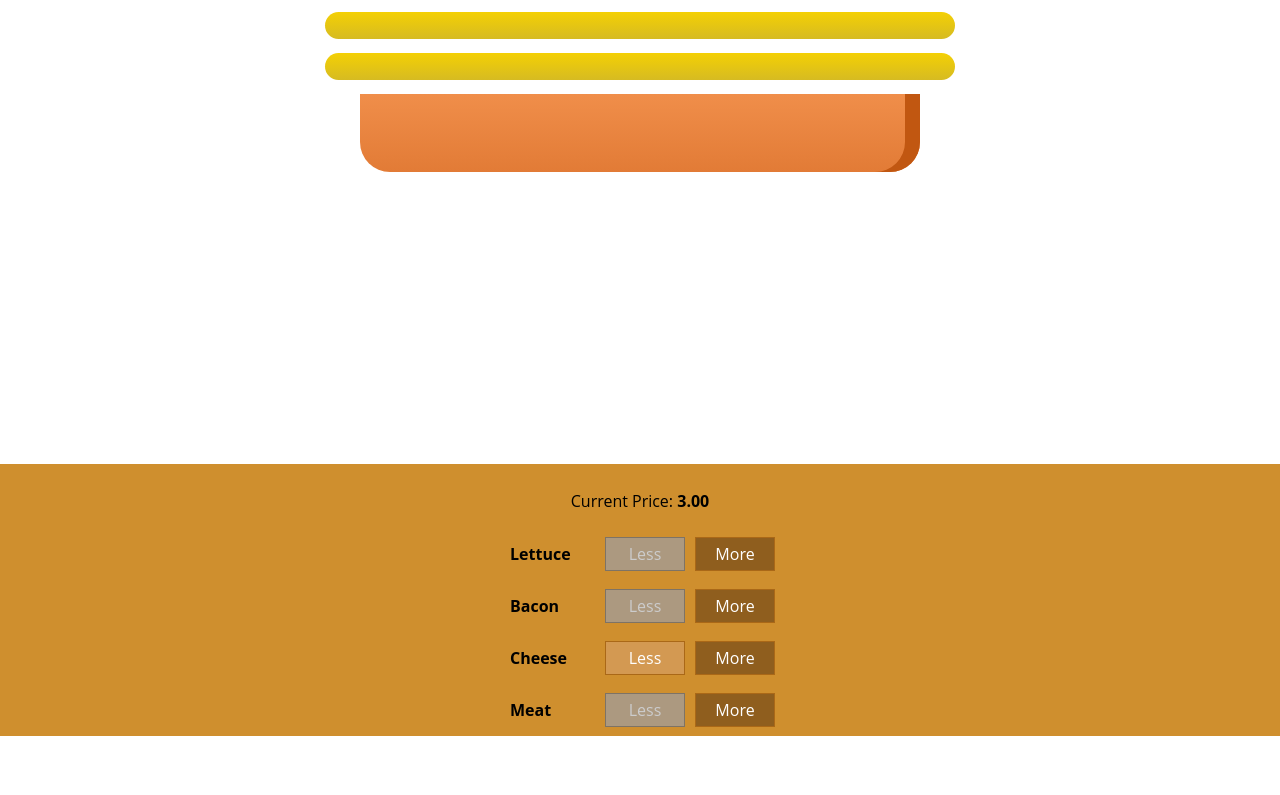
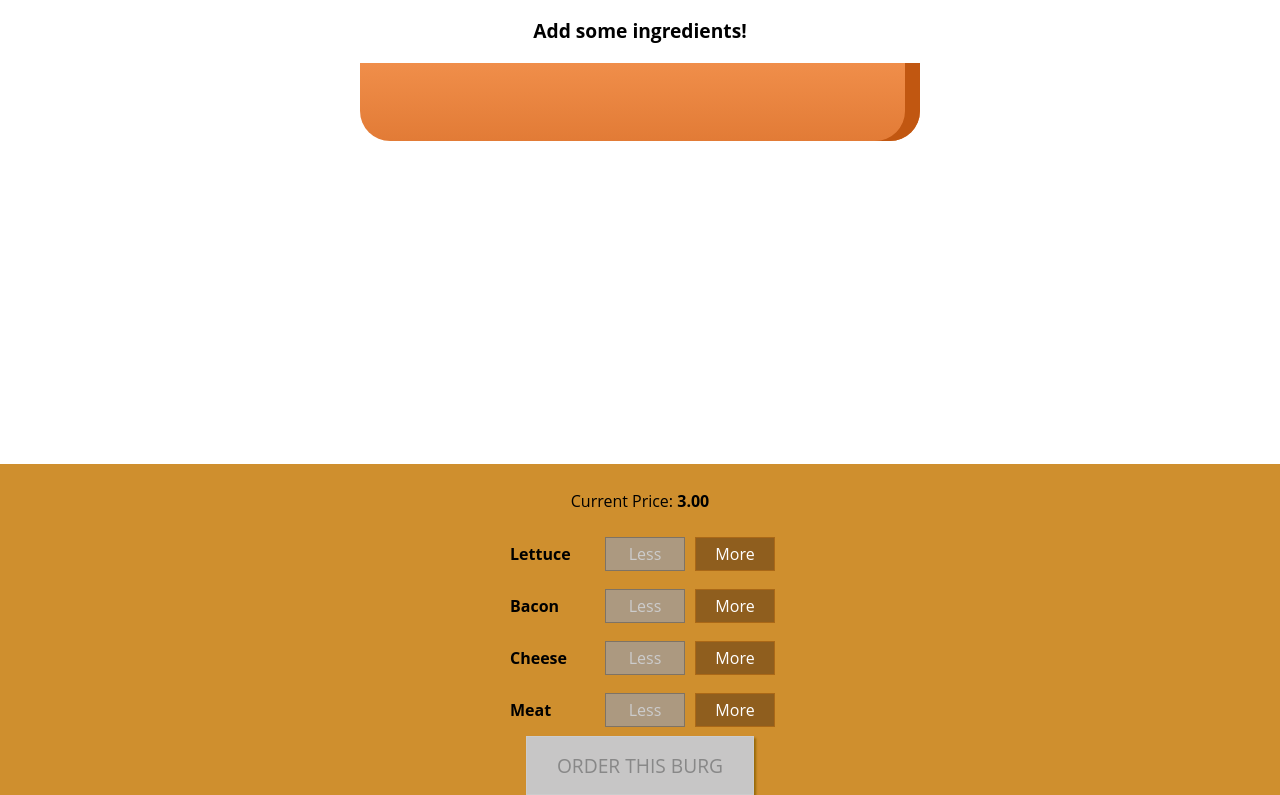
Before and after one commit to acpierc3/sandwich_builder, a React (Create React App) app: page / in a window 1280 px wide. Shown: the part 174-969 px from the top of the page. Before the commit the page ends 910 px from the top, so only its background shows below. Built offline with nearby package versions, Linux system fonts and the light colour scheme; the HTML template or start-up script is replaced by a standard one.

Commit message:
Added Order button and functionality

```diff
--- a/src/components/Burger/BuildControls/BuildControls.js
+++ b/src/components/Burger/BuildControls/BuildControls.js
@@ -22,6 +22,7 @@ const buildControls = ( props ) => (
                 onRemoveIngred={props.onRemoveIngred}
                 disabledInfo={props.disabledInfo[ctrl.type]} />
         ))}
+        <button className={classes.OrderButton} disabled={!props.purchasable}>ORDER THIS BURG</button>
     </div>
 
 );
--- a/src/components/Burger/BuildControls/BuildControls.module.css
+++ b/src/components/Burger/BuildControls/BuildControls.module.css
@@ -8,3 +8,44 @@
     margin: auto;
     padding: 10px 0px 0px;
 }
+
+.OrderButton {
+    background-color: #DAD735;
+    outline: none;
+    cursor: pointer;
+    border: 1px solid #966909;
+    color: #966909;
+    font-family: inherit;
+    font-size: 1.2em;
+    padding: 15px 30px;
+    box-shadow: 2px 2px 2px #966909;
+}
+
+.OrderButton:hover, .OrderButton:active {
+    background-color: #A0DB41;
+    border: 1px solid #966909;
+    color: #966909;
+}
+
+.OrderButton:disabled {
+    background-color: #C7C6C6;
+    cursor: not-allowed;
+    border: 1px solid #ccc;
+    color: #888888;
+}
+
+.OrderButton:not(:disabled) {
+    animation: enable 0.3s linear;
+}
+
+@keyframes enable {
+    0% {
+        transform: scale(1);
+    }
+    60% {
+        transform: scale(1.1);
+    }
+    100% {
+        transform: scale(1);
+    }
+}
--- a/src/containers/BurgerBuilder/BurgerBuilder.js
+++ b/src/containers/BurgerBuilder/BurgerBuilder.js
@@ -17,10 +17,27 @@ class BurgerBuilder extends Component {
         ingredients: {
             lettuce: 0,
             bacon: 0,
-            cheese: 2,
+            cheese: 0,
             meat: 0
         },
-        totalPrice: 3
+        totalPrice: 3,
+        purchasable: false
+    }
+
+    stateUpdated = () => {
+        console.log("state updated! Purchasable: ",this.state.purchasable);
+    }
+
+    updatePurchasable = (ingredients) => {
+        const sum = Object.keys(ingredients)
+            .map(igKey => {
+                return ingredients[igKey];
+            })
+            .reduce((sum, elem) => {
+                return sum + elem;
+            })
+
+        this.setState({purchasable: sum > 0},this.stateUpdated)
     }
 
     onAddIngred = (type) => {
@@ -34,8 +51,8 @@ class BurgerBuilder extends Component {
 
         const oldPrice = this.state.totalPrice;
         const newPrice = oldPrice + INGREDIENT_PRICES[type];
-        this.setState({ingredients: updatedIngredients, totalPrice: newPrice})
-        console.log(newPrice);
+        this.setState({ingredients: updatedIngredients, totalPrice: newPrice});
+        this.updatePurchasable(updatedIngredients);
     }
 
     onRemoveIngred = (type) => {
@@ -54,8 +71,7 @@ class BurgerBuilder extends Component {
             const newPrice = oldPrice - INGREDIENT_PRICES[type];
 
             this.setState({ingredients: updatedIngredients, totalPrice: newPrice})
-
-            console.log(newPrice);
+            this.updatePurchasable(updatedIngredients);
         }
     }
 
@@ -77,7 +93,8 @@ class BurgerBuilder extends Component {
                     onAddIngred={this.onAddIngred}
                     onRemoveIngred={this.onRemoveIngred}
                     disabledInfo={disabledInfo}
-                    totalPrice={this.state.totalPrice} />
+                    totalPrice={this.state.totalPrice}
+                    purchasable={this.state.purchasable} />
             </Aux>
         )
     }
```
